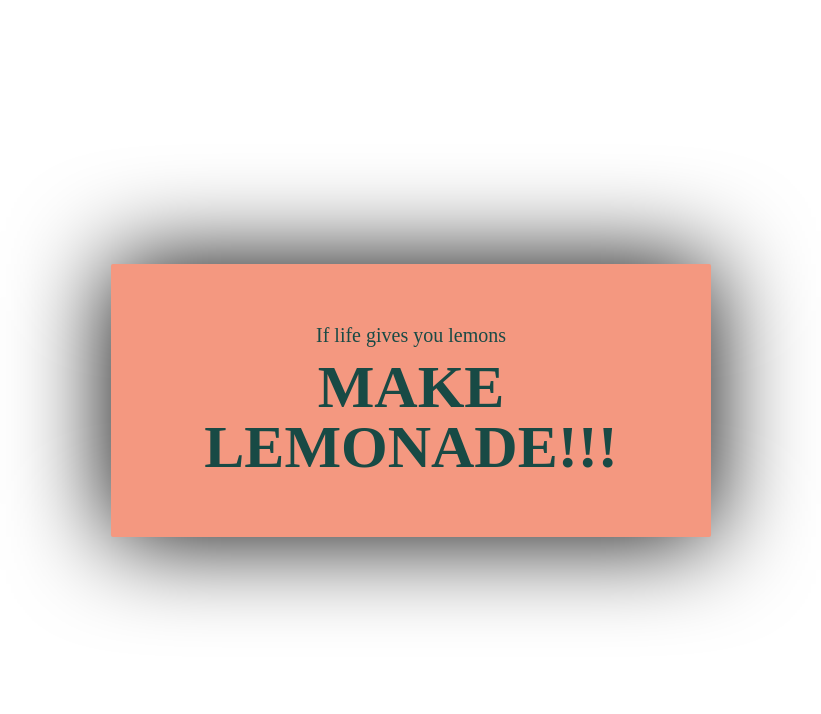
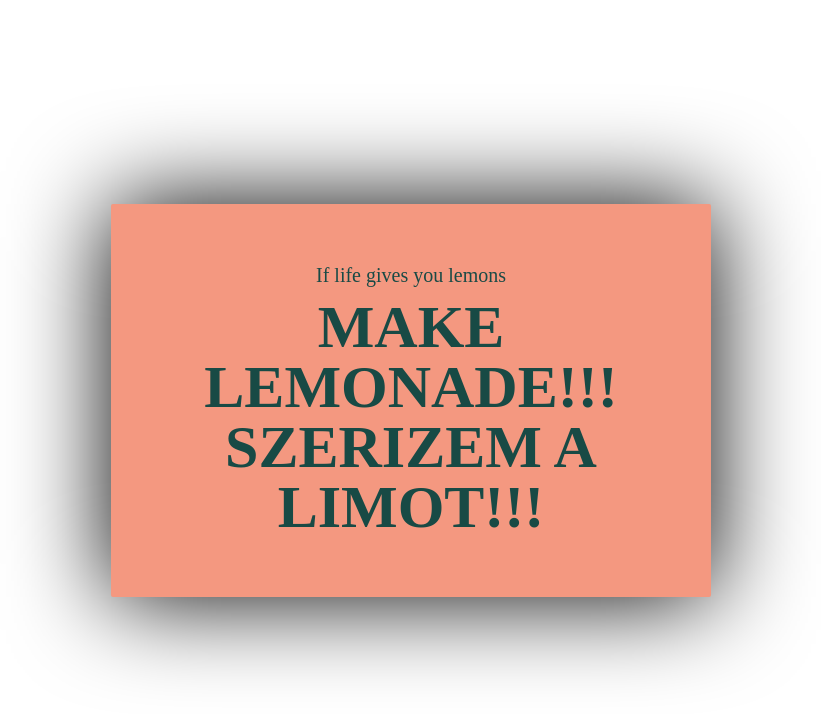
Before and after one commit to 8ence/my-first-github-page, a plain HTML site: page index.html in a window 1280 px wide. Shown: the whole page, without its empty margins (229-1050 px from the left). Drawn offline with Linux system fonts and the light colour scheme.

Commit message:
limonádém!!

```diff
--- a/index.html
+++ b/index.html
@@ -14,7 +14,7 @@
 <div class="container">
     <div class="box">
         <p>If life gives you lemons</p>
-        <p>Make lemonade!!!</p>
+        <p>Make lemonade!!! szerizem a limot!!!</p>
     </div>
 </div>
 </body>
```
